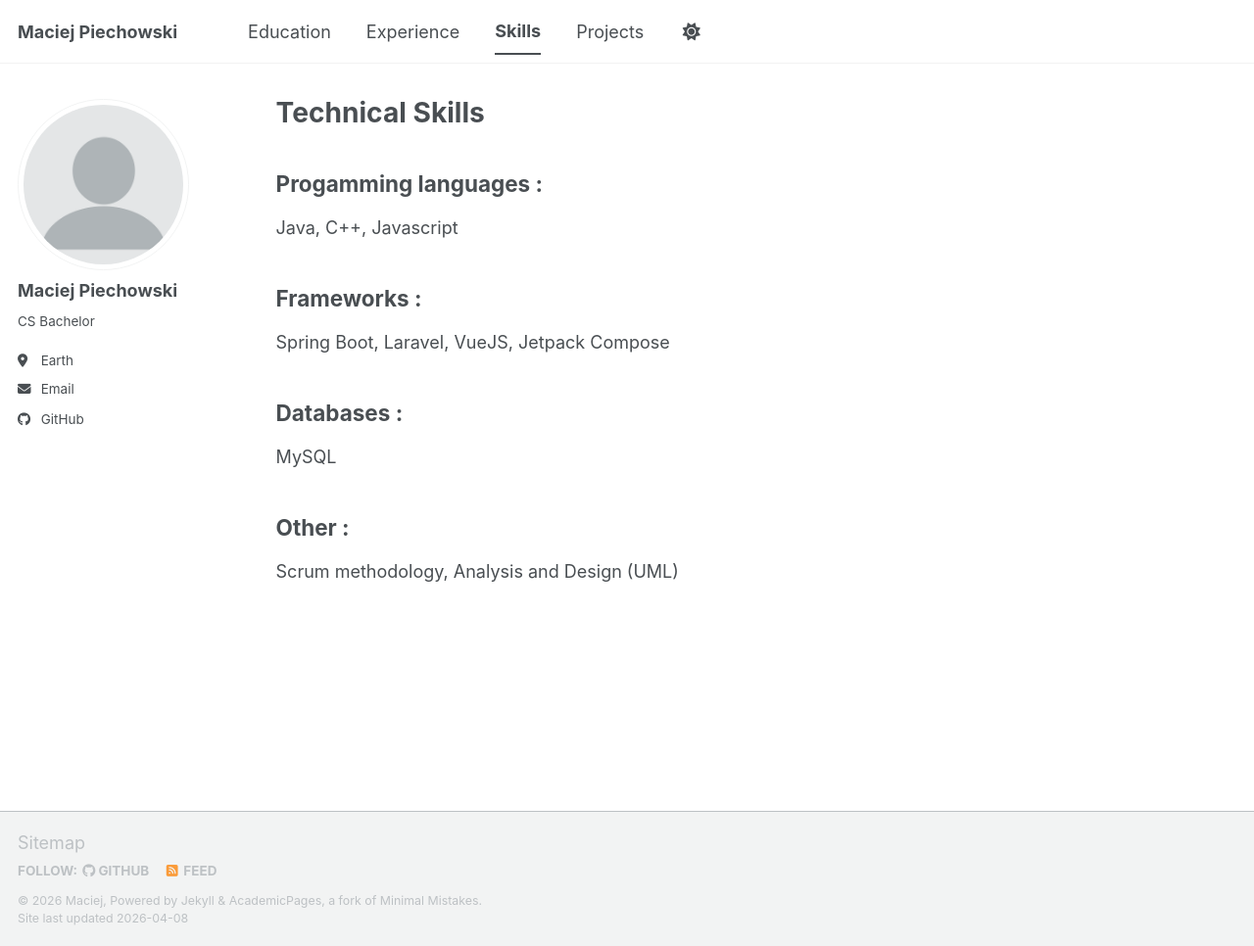
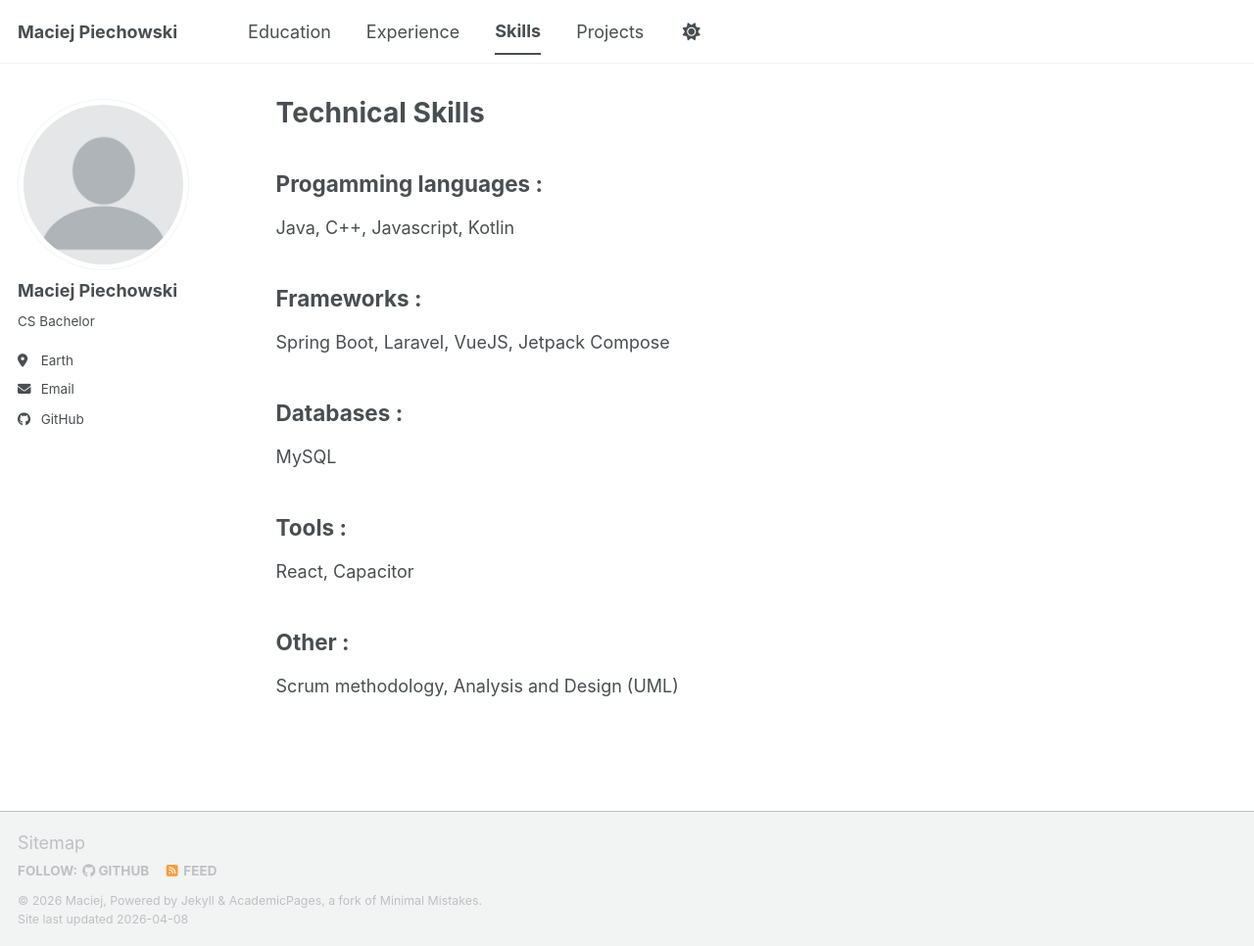
Before and after one commit to Maciej-Develop/Maciej-Develop.github.io, a Jekyll site: the page built from _pages/skills.md, in a window 1280 px wide and 966 px high. Shown: the whole window at 98% size. Built offline with Jekyll 4.4.1, drawn with Linux system fonts in a browser that asks for light colours; a script bundle is joined from its source files by our own code; library files that are not in the unit come from our copies.

Commit message:
Update skills.md

```diff
--- a/_pages/skills.md
+++ b/_pages/skills.md
@@ -7,7 +7,7 @@ author_profile: true
 
 ## Progamming languages :
 
-Java, C++, Javascript
+Java, C++, Javascript, Kotlin
 
 ## Frameworks :
 
@@ -17,6 +17,10 @@ Spring Boot, Laravel, VueJS, Jetpack Compose
 
 MySQL
 
+## Tools :
+
+React, Capacitor
+
 ## Other :
 
 Scrum methodology, Analysis and Design (UML)
```
